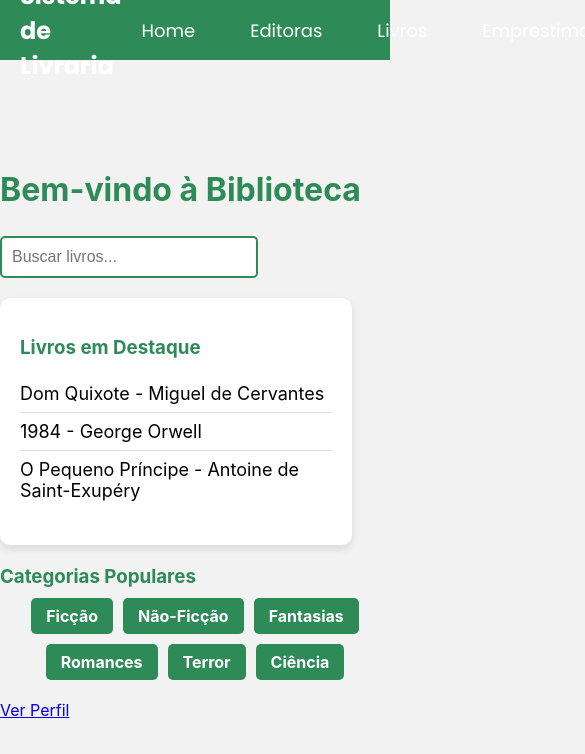
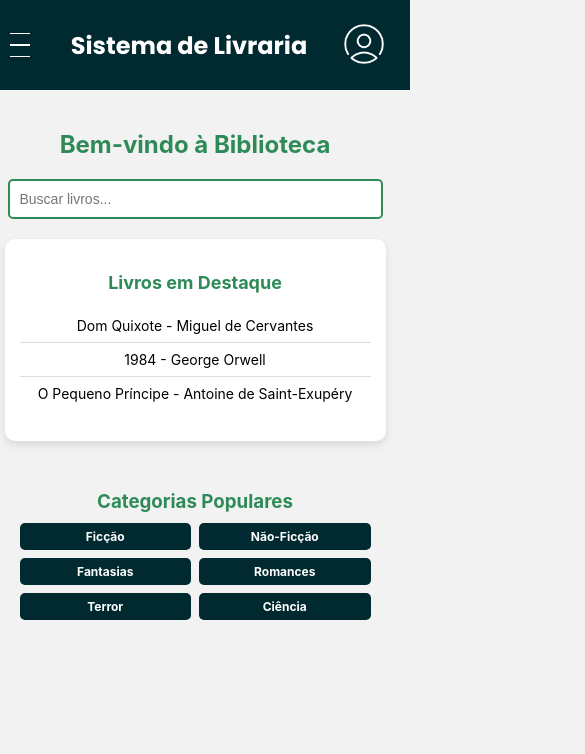
Before and after one commit to FranciscoChagasB/projeto-final-livraria, a React (Create React App) app in the folder frontend-react-puro/: page /home in a window 390 px wide. Shown: the top 754 px of the page, 585 px wide, since content can reach past the window. Built offline with nearby package versions, Linux system fonts and the light colour scheme; sample sign-in values are in the browser's storage.

Commit message:
menu hamburguer e versão mobile da home

```diff
--- a/frontend-react-puro/src/components/Header/Header.css
+++ b/frontend-react-puro/src/components/Header/Header.css
@@ -1,7 +1,7 @@
 @import url('https://fonts.googleapis.com/css2?family=Poppins:wght@300;400;500;600;700&display=swap');
 
 .header-container {
-    background-color: #2e8b57;
+    background-color: #002a30;
     display: flex;
     align-items: center;
     justify-content: space-between;
@@ -123,7 +123,7 @@
     width: 25px;
     height: 1.5px;
     background-color: white;
-    margin: 5px 0;
+    margin: 3px 0;
 }
 
 /* Estilos do menu mobile */
@@ -137,11 +137,11 @@
     background-color: #314c53;
     flex-direction: column;
     padding: 20px 0;
-    border-bottom-right-radius: 8px;
 }
 
 .mobile-nav.open {
     display: flex;
+    width: 60%;
 }
 
 .mobile-nav ul {
@@ -213,3 +213,97 @@
     font-family: "Poppins", sans-serif;
     font-weight: 400;
 }
+
+@media screen and (max-width: 768px) {
+    /* Ajustes no cabeçalho */
+    .header-container {
+        height: 80px;
+        padding: 10px;
+    }
+
+    .header-container .logo {
+        font-size: 14px;
+        margin-left: 10px;
+    }
+
+    .nav-content {
+        display: none;
+    }
+
+    /* Exibição do Hamburger Menu */
+    .hamburger-menu {
+        display: flex;
+    }
+
+    .nav ul {
+        display: none; /* Ocultar menu normal */
+    }
+
+    .profile-container {
+        margin-right: 10px;
+    }
+
+    /* Estilo para o menu mobile */
+    .mobile-nav {
+        display: none;
+        position: absolute;
+        top: 100%;
+        left: 0;
+        width: 100%;
+        background-color: #314c53;
+        padding: 20px 0;
+        z-index: 999;
+    }
+
+    /* Quando o menu mobile estiver aberto */
+    .mobile-nav.open {
+        display: flex;
+    }
+
+    .mobile-nav ul {
+        list-style: none;
+        padding: 0;
+        margin: 0;
+        display: flex;
+        flex-direction: column;
+        gap: 15px;
+    }
+
+    .mobile-nav ul li a {
+        color: white;
+        text-decoration: none;
+        font-size: 24px;
+        padding: 20px;
+        font-family: "Poppins", sans-serif;
+        font-weight: 400;
+    }
+
+    .profile-container button {
+        background: none;
+        border: none;
+        cursor: pointer;
+        color: white;
+    }
+}
+
+@media screen and (max-width: 480px) {
+    /* Ajustes adicionais para telas menores */
+    .header-container {
+        height: 70px;
+    }
+
+    .header-container .logo {
+        font-size: 12px;
+    }
+
+    .mobile-nav ul li a {
+        font-size: 20px;
+    }
+
+    .hamburger-menu div {
+        width: 20px;
+        height: 1.5px;
+        background-color: white;
+        margin: 5px 0;
+    }
+}
--- a/frontend-react-puro/src/components/Header/Header.js
+++ b/frontend-react-puro/src/components/Header/Header.js
@@ -40,23 +40,6 @@ const Header = () => {
 
     return (
         <header className="header-container">
-            {/* Logo */}
-            <div className="logo">
-                <h1>Sistema de Livraria</h1>
-            </div>
-
-            {/* Navbar padrão (desktop) */}
-            <div className="nav-content">
-                <nav className="nav">
-                    <ul>
-                        <li><Link to="/home">Home</Link></li>
-                        <li><Link to="/editora">Editoras</Link></li>
-                        <li><Link to="/livro">Livros</Link></li>
-                        <li><Link to="/teste3">Emprestimo</Link></li>
-                        <li><Link to="/teste4">Cadastro aluno</Link></li>
-                    </ul>
-                </nav>
-            </div>
 
             {/* Menu Hamburguer (somente mobile) */}
             <div className="hamburger-menu" onClick={() => setIsMobileMenuOpen(!isMobileMenuOpen)}>
@@ -75,6 +58,24 @@ const Header = () => {
                     <li><Link to="/teste4" onClick={() => setIsMobileMenuOpen(false)}>Cadastro aluno</Link></li>
                 </ul>
             </nav>
+
+            {/* Logo */}
+            <div className="logo">
+                <h1>Sistema de Livraria</h1>
+            </div>
+
+            {/* Navbar padrão (desktop) */}
+            <div className="nav-content">
+                <nav className="nav">
+                    <ul>
+                        <li><Link to="/home">Home</Link></li>
+                        <li><Link to="/editora">Editoras</Link></li>
+                        <li><Link to="/livro">Livros</Link></li>
+                        <li><Link to="/teste3">Emprestimo</Link></li>
+                        <li><Link to="/teste4">Cadastro aluno</Link></li>
+                    </ul>
+                </nav>
+            </div>
 
             {/* Dropdown para perfil (só quando logado) */}
             {isLoggedIn && (
--- a/frontend-react-puro/src/components/Home/Home.css
+++ b/frontend-react-puro/src/components/Home/Home.css
@@ -1,4 +1,4 @@
-.home-container {
+.home-page-container {
     width: 100%;
     text-align: center;
     min-height: 100vh;
@@ -75,7 +75,7 @@
 }
 
 .category {
-    background-color: #2e8b57;
+    background-color: #002a30;
     color: white;
     padding: 8px 15px;
     border-radius: 5px;
@@ -88,3 +88,82 @@
 .category:hover {
     background-color: #006400;
 }
+
+/* Responsividade */
+@media screen and (max-width: 768px) {
+    .home-page-container {
+        margin: 0 auto;
+        text-align: center;
+    }
+
+    .home-title {
+        font-size: 28px;
+        margin-top: 60px;
+    }
+
+    .home-search {
+        width: 80%;
+        padding: 12px;
+        font-size: 14px;
+    }
+
+    .home-featured {
+        width: 80%;
+    }
+
+    .home-featured h3 {
+        font-size: 20px;
+    }
+
+    .home-featured li {
+        font-size: 16px;
+    }
+
+    .home-categories {
+        width: 90%;
+        padding: 10px;
+    }
+
+    .categories-list {
+        flex-direction: column;
+        gap: 8px;
+        display: grid;
+        grid-template-columns: repeat(2, 1fr);
+    }
+
+    .category {
+        font-size: 14px;
+        padding: 6px 12px;
+    }
+}
+
+@media screen and (max-width: 480px) {
+    .home-title {
+        font-size: 24px;
+        margin-top: 40px;
+    }
+
+    .home-search {
+        width: 90%;
+        font-size: 14px;
+        padding: 10px;
+    }
+
+    .home-featured {
+        width: 90%;
+        padding: 15px;
+    }
+
+    .home-featured h3 {
+        font-size: 18px;
+    }
+
+    .home-featured li {
+        font-size: 14px;
+    }
+
+    .category {
+        font-size: 12px;
+        padding: 6px 10px;
+    }
+}
--- a/frontend-react-puro/src/components/Home/Home.js
+++ b/frontend-react-puro/src/components/Home/Home.js
@@ -48,9 +48,6 @@ const Home = () => {
                     ))}
                 </div>
             </div>
-
-            {/* Link para perfil */}
-            <Link to="/profile" className="home-profile-link">Ver Perfil</Link>
         </div>
     );
 }
```
